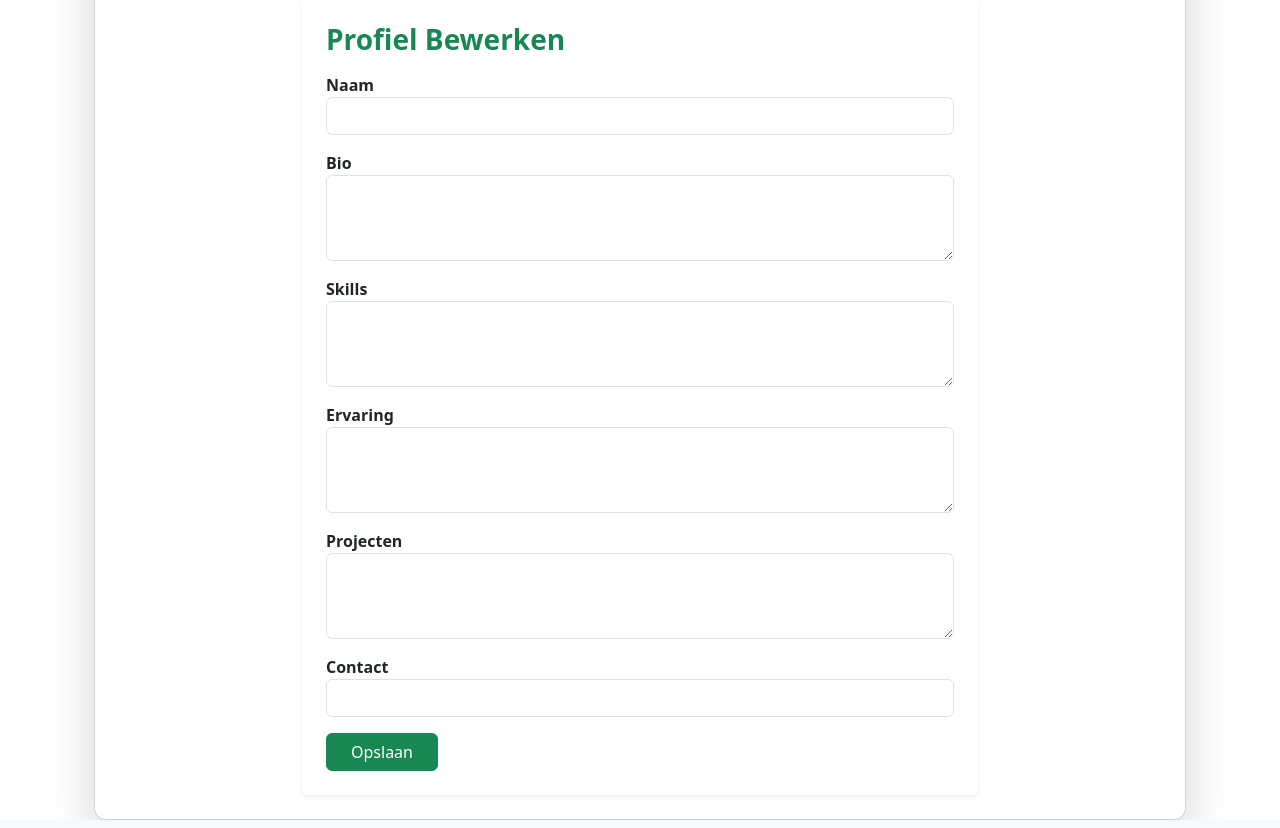
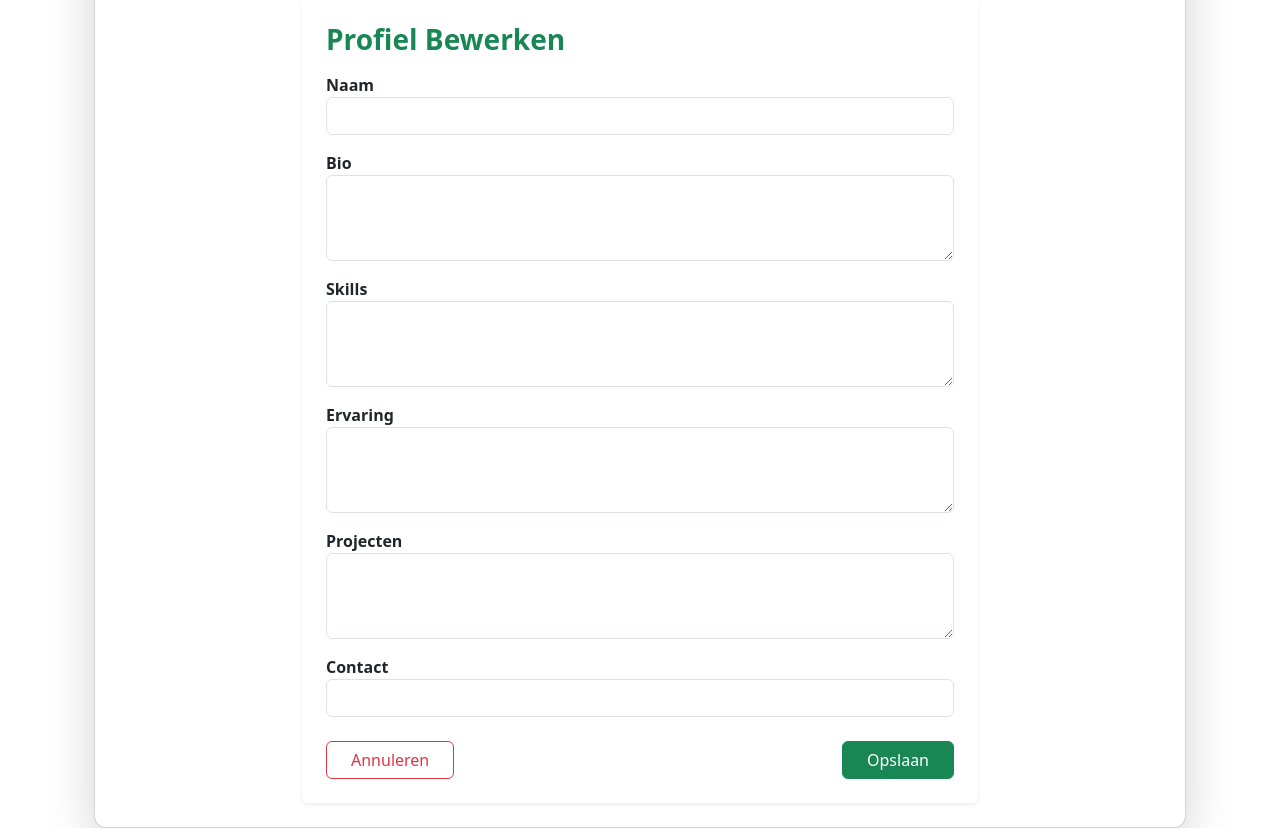
Before and after one commit to Ashraf-Abdallah1/php-mvc-portfolio, a PHP site: template app/views/profile/edit.html.twig in a window 1280 px wide. Shown: the part 248-1076 px from the top of the page. Run offline with PHP 8.4, Linux system fonts and the light colour scheme; the template is opened without the code that fills it, so the values that code supplies are empty; some libraries are stand-ins or nearby versions.

Commit message:
small fixes also

```diff
--- a/app/views/dashboard/edit.html.twig
+++ b/app/views/dashboard/edit.html.twig
@@ -96,5 +96,11 @@
             </div>
         </div>
 
+        <div class="mt-4 mb-5">
+            <a href="/dashboard" class="btn btn-outline-danger px-4 d-flex align-items-center gap-2">
+                <i class="bi bi-arrow-left"></i> Annuleren
+            </a>
+        </div>
+
     </div>
 {% endblock %}
--- a/app/views/profile/edit.html.twig
+++ b/app/views/profile/edit.html.twig
@@ -29,7 +29,15 @@
                 <input type="text" name="contact" class="form-control mb-3"
                        value="{{ profile.contact|e }}">
 
-                <button class="btn btn-success px-4">Opslaan</button>
+                <div class="d-flex justify-content-between mt-4">
+                    <a href="/profile" class="btn btn-outline-danger px-4">
+                        Annuleren
+                    </a>
+
+                    <button class="btn btn-success px-4">
+                        Opslaan
+                    </button>
+                </div>
             </form>
 
         </div>
```
